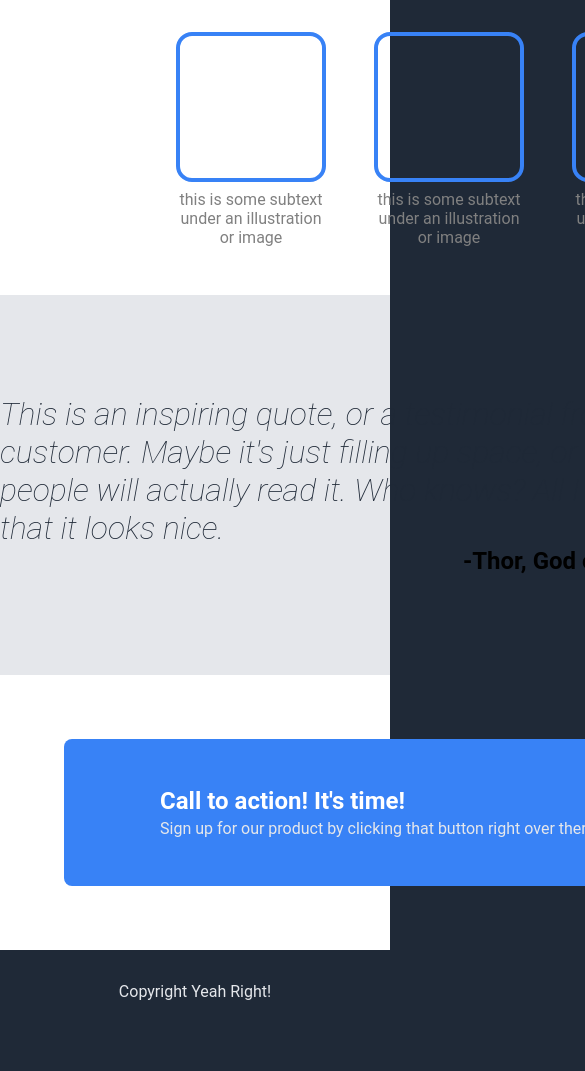
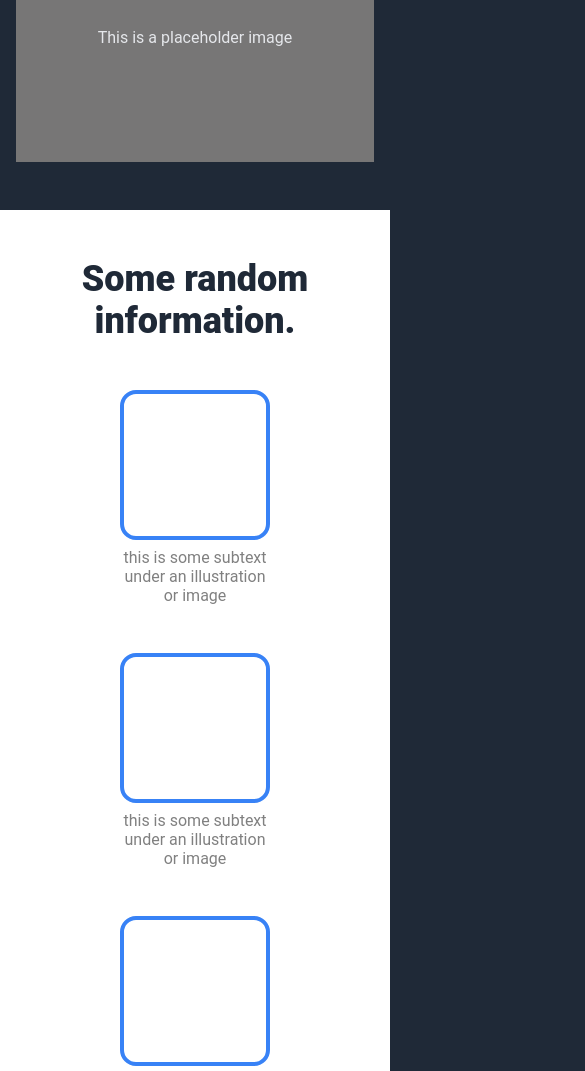
Before and after one commit to HungLAH/top-landing-page, a plain HTML site: page index.html in a window 390 px wide. Shown: the part 565-1636 px from the top of the page, 585 px wide, since content can reach past the window. Before the commit the page ends 1598 px from the top, so only its background shows below. Drawn offline with Linux system fonts and the light colour scheme.

Commit message:
Improve responsiveness of landing page

```diff
--- a/style.css
+++ b/style.css
@@ -25,12 +25,13 @@ body {
 }
 
 .content {
-  width: 1000px;
+  max-width: 1000px;
 }
 
 #header{
   background-color: #1F2937;
   color: white;
+  padding: 16px 16px 48px 16px;
   padding-bottom: 48px;
 }
 
@@ -43,9 +44,10 @@ body {
 
 #navigation {
   display: flex;
+  flex-wrap: wrap;
   justify-content: space-between;
   align-items: center;
-  padding: 16px 0;
+  /* padding: 16px 0; */
 }
 
 #nav-logo {
@@ -70,7 +72,13 @@ body {
 
 #hero-container {
   display: flex;
+  flex-wrap: wrap;
   column-gap: 16px;
+}
+
+#hero-content {
+  flex: 1;
+  padding: 8px 0;
 }
 
 #hero-content>h1 {
@@ -95,7 +103,8 @@ body {
 
 #hero-image {
   display: flex;
-  min-width: 500px;
+  width: 500px;
+  height: 250px;
   background-color: rgb(119, 118, 118);
   align-items: center;
   justify-content: center;
@@ -118,12 +127,15 @@ body {
   font-weight: 900;
   color: #1F2937;
   margin-bottom: 48px;
+  text-align: center;
 }
 
 #info-list {
   display: flex;
+  justify-content: center;
   color: grey;
   gap: 48px;
+  flex-wrap: wrap;
 }
 
 .info-item {
@@ -142,12 +154,12 @@ body {
 }
 
 #quote-section {
-  padding: 100px 0;
+  padding: 100px 16px;
   background-color: #e5e7eb;
 }
 
 #quote-content {
-  width: 700px;
+  max-width: 700px;
   margin: 0 auto;
   display: flex;
   flex-direction: column;
@@ -173,22 +185,24 @@ body {
 }
 
 #sign-up-content {
+  margin: 0 auto;
   display: flex;
-  margin: 0 auto;
+  flex-wrap: wrap;
   background-color: #3882F6;
   justify-content: space-between;
-  width: 800px;
+  max-width: 800px;
   padding: 48px 96px;
   border-radius: 8px;
 }
 
 #sign-up-content h2 {
   color: white;
-  margin-bottom: 4px;
+  margin: 4px 0;
 }
 
 #sign-up-content button {
   border: 2px solid white;
+  margin: 8px 0;
 }
 
 #sign-up-content button:hover {
```
